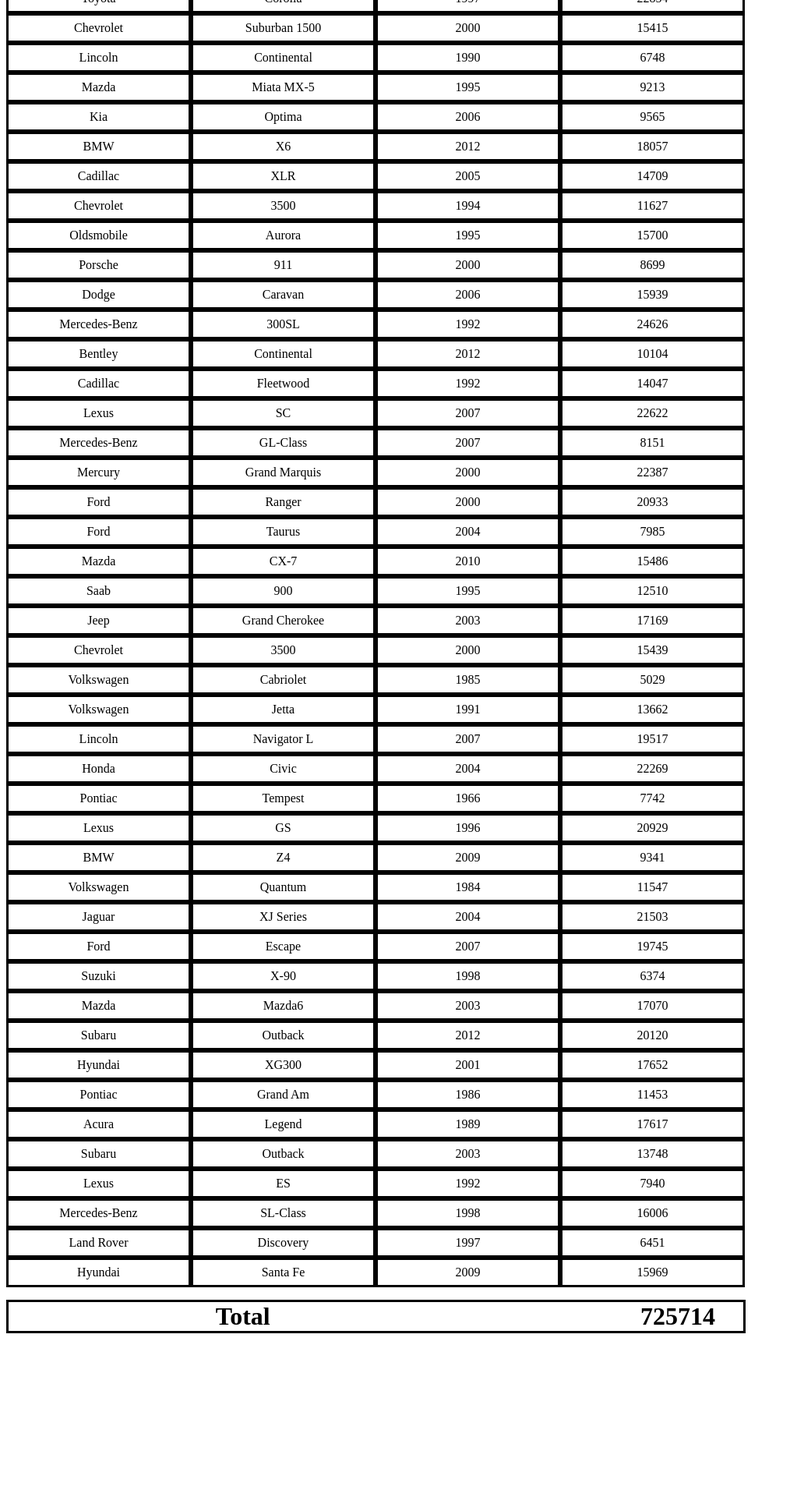
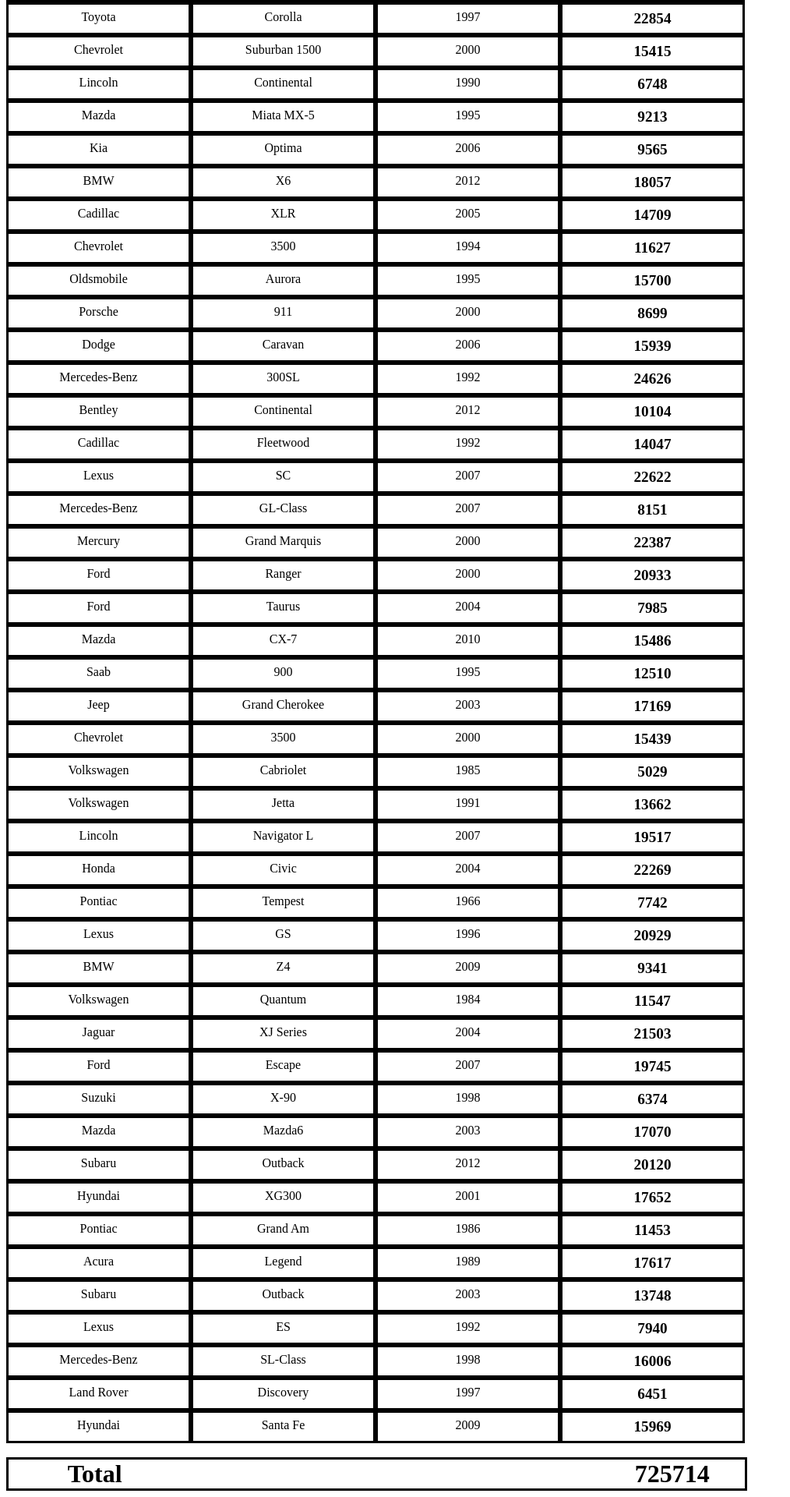
Before and after one commit to Elaz33/car-project, a SvelteKit app: page /exercises/5/my-answer in a window 1280 px wide. Shown: the part 294-2214 px from the top of the page at 78% size, without its empty margins (0-1014 px from the left). Before the commit the page ends 2012 px from the top, so only its background shows below. Built offline with nearby package versions, Linux system fonts and the light colour scheme; a web font is replaced by a local one.

Commit message:
little more fixed

```diff
--- a/src/routes/exercises/5/my-answer/+page.svelte
+++ b/src/routes/exercises/5/my-answer/+page.svelte
@@ -372,10 +372,11 @@
             <div class="car-item">{car.worth}</div>
         </div>
     {/each}
-    <div class="empty-row" />
+    <br>
     <div class="bottom-row">
+         <div class="bottom-row-title">Total</div>
         <div class="sum">{total}</div>
-        <div class="bottom-row-title">Total</div>
+
     </div>
 </div>
 
@@ -384,7 +385,7 @@
         display: flex;
         width: 75%;
     }
-    div.header > div:nth-child(5) {
+    div.header > div:nth-child(4) {
         font-weight: bolder;
         font-size: x-large;
     }
@@ -402,11 +403,10 @@
         width: 75%;
         justify-content: center;
     }
-    div.row > div:nth-child(5) {
+    div.row > div:nth-child(4) {
         font-weight: bolder;
         font-size: larger;
     }
-
     .car-item {
         display: flex;
         flex: 1;
@@ -415,25 +415,22 @@
         border: solid black;
         padding: 7px;
     }
-    .empty-row {
-        width: 73.6%;
-        padding: 8px;
-    }
+
     .bottom-row {
         display: flex;
-        width: 74.6%;
+        position: relative;
+        width: 74.8%;
         border: solid black;
-        font-weight: bolder;
     }
     .bottom-row-title {
-        position: relative;
-        left: 18%;
+        position: absolute;
+        left: 8%;
         font-weight: bolder;
         font-size: xx-large;
     }
     .sum {
         position: relative;
-        left: 86%;
+        left: 85%;
         font-weight: bolder;
         font-size: xx-large;
     }
```
